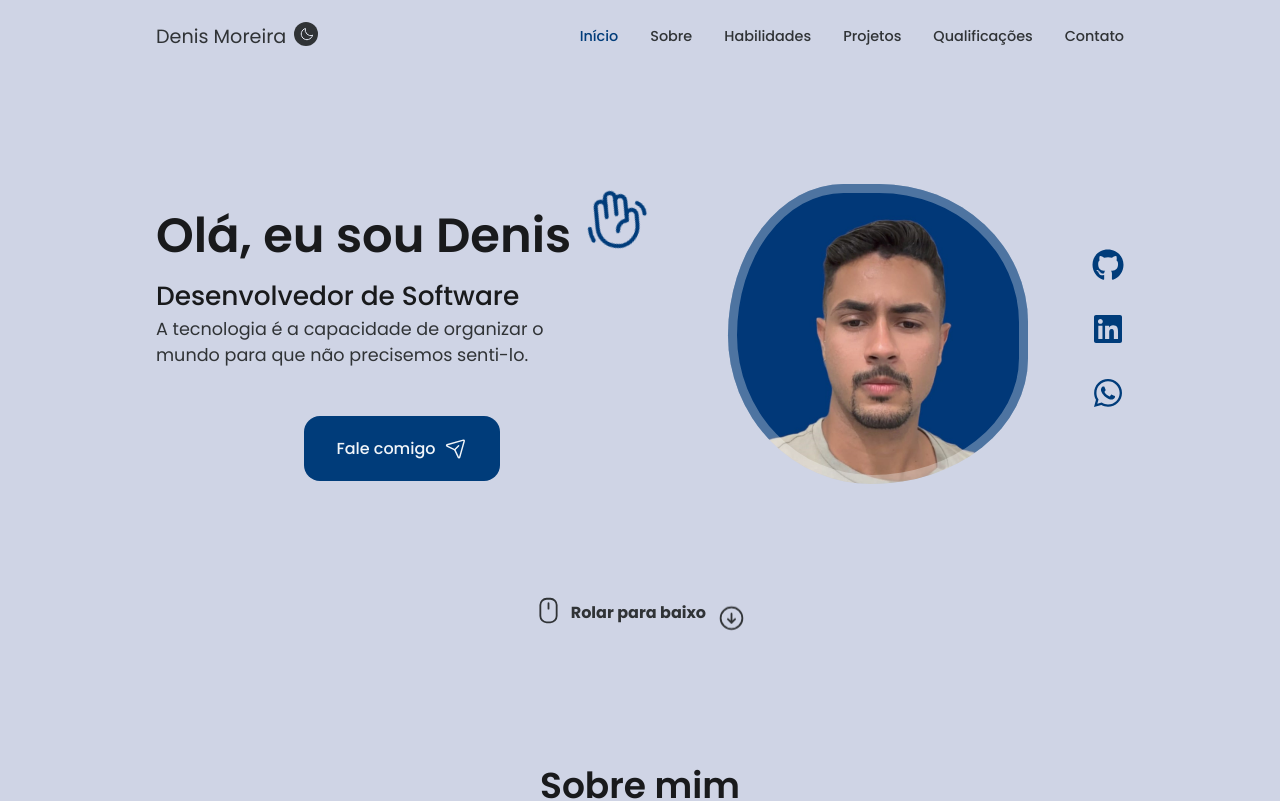
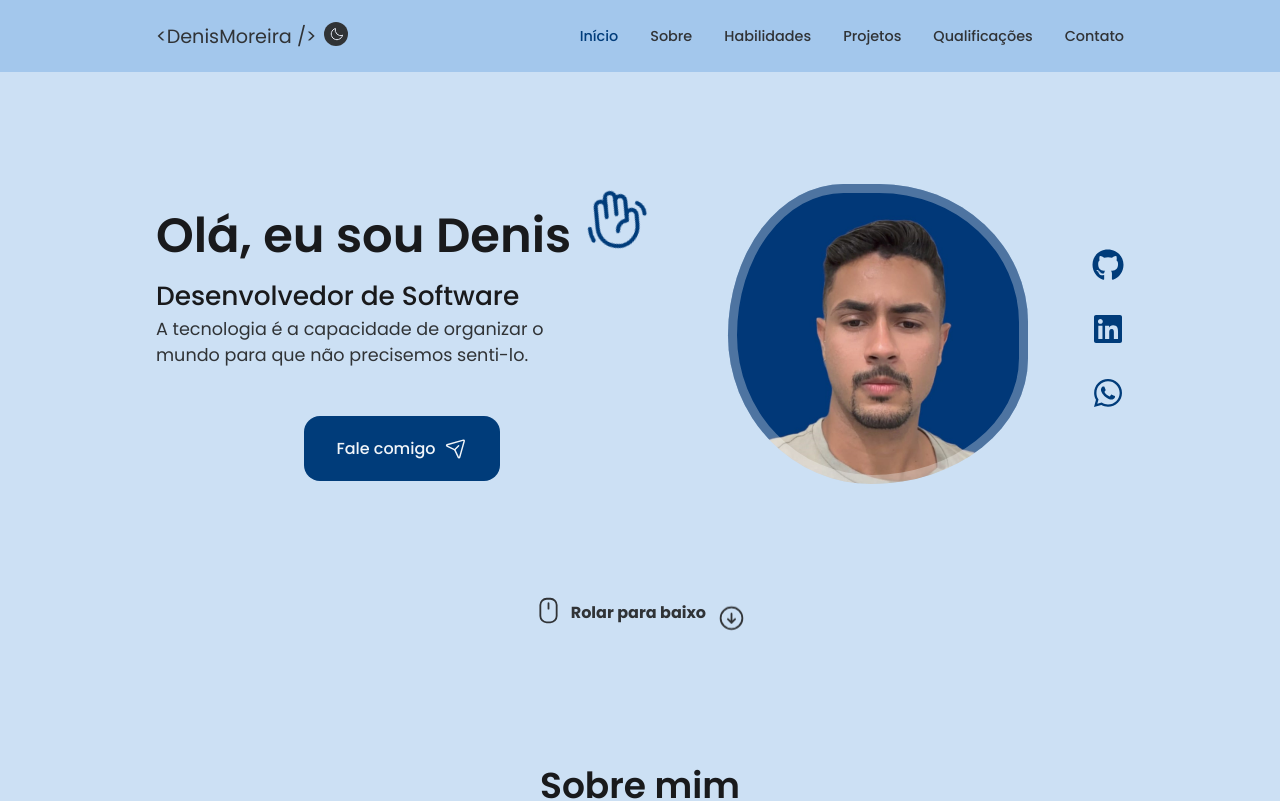
Before and after one commit to Denis-moreira98/denis-moreira-portfolio, a React (Vite) app: page / in a window 1280 px wide. Shown: the top 801 px of the page. Built offline with nearby package versions, Linux system fonts and the light colour scheme.

Commit message:
feat: nova cor do bodybg

```diff
--- a/src/components/Header/index.tsx
+++ b/src/components/Header/index.tsx
@@ -39,7 +39,7 @@ export function Header() {
                   className="logo-link"
                   onClick={() => setActiveSection("#home")}
                >
-                  Denis Moreira
+                  {`<DenisMoreira />`}
                </a>
                <ToggleDarkMode
                   darkMode={darkMode}
--- a/src/styles/themes.ts
+++ b/src/styles/themes.ts
@@ -1,4 +1,4 @@
-import { darken, lighten } from "polished";
+import { darken, lighten, rgba } from "polished";
 
 export const lightTheme = {
    colors: {
@@ -14,7 +14,7 @@ export const lightTheme = {
       button: "#f1f5f9",
 
       // backgrounds
-      bodyBg: "#cfd4e5",
+      bodyBg: "rgba(0, 102, 204, 0.2)",
       containerBg: "#e6ecf9",
       inputBg: "#ccd2df",
       fadeBg: "rgba(30, 30, 30, 0.3)",
```
